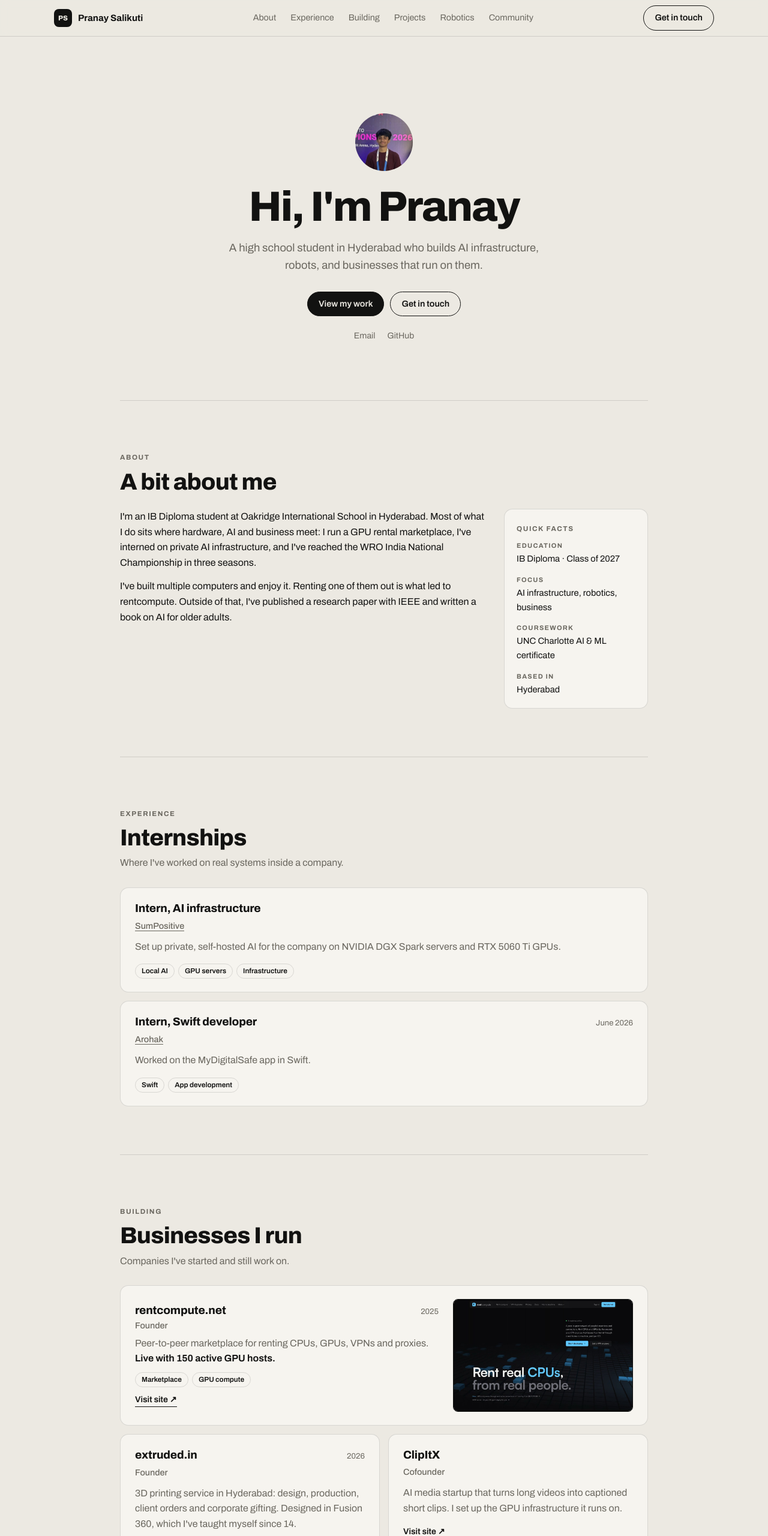
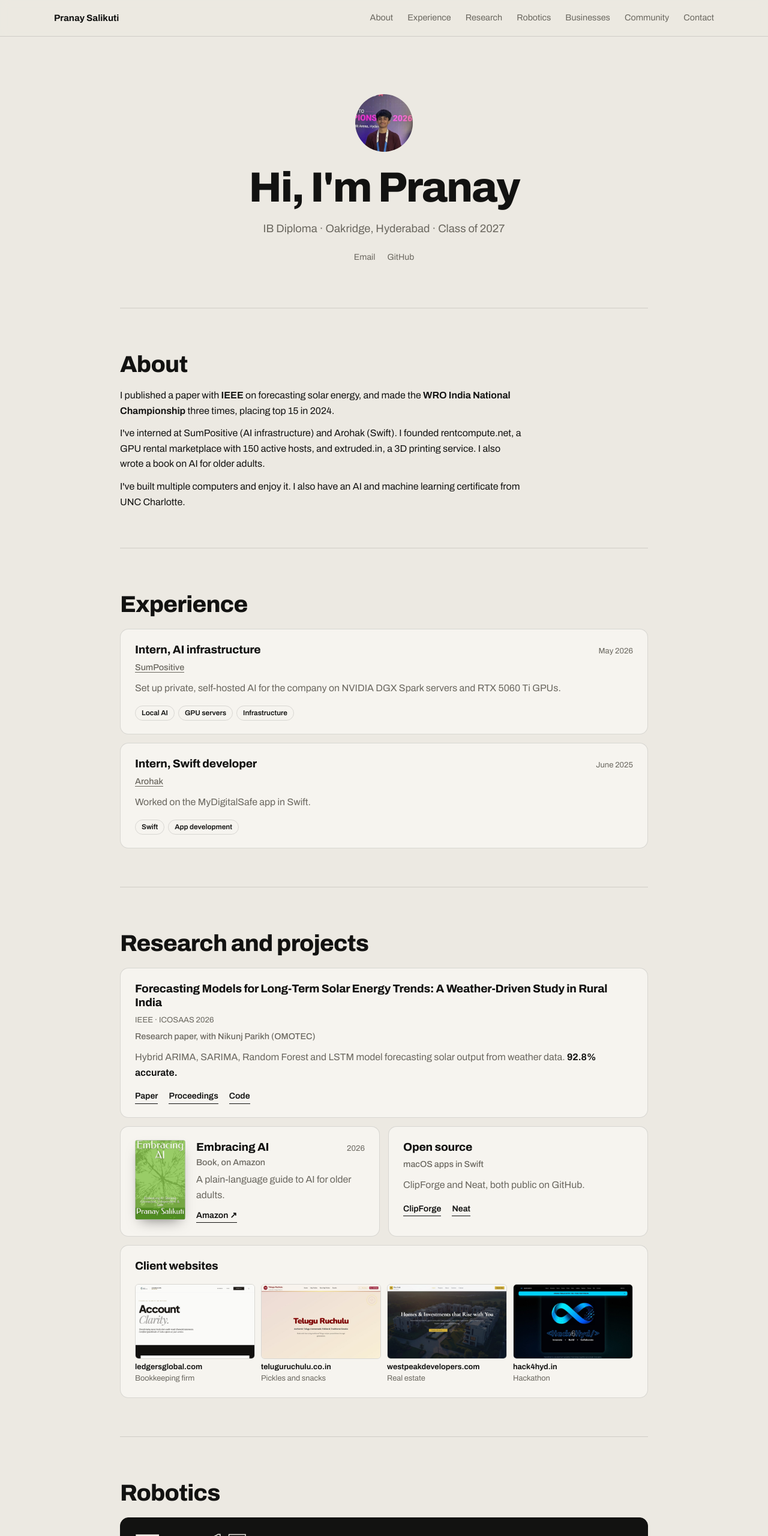
Before and after one commit to prsalikut/pranaysalikuti.com, a plain HTML site: page index.html in a window 1280 px wide. Shown: the top 2560 px of the page at 60% size. Drawn offline with Linux system fonts and the light colour scheme.

Commit message:
Plainer copy, research and robotics first, fix internship dates

```diff
--- a/index.html
+++ b/index.html
@@ -41,7 +41,7 @@ a { color: inherit; }
 @media (max-width: 760px) { .links { display: none; } }
 
 /* hero */
-.hero { text-align: center; padding: clamp(64px, 12vw, 128px) 0 clamp(56px, 9vw, 96px); }
+.hero { text-align: center; padding: clamp(48px, 9vw, 96px) 0 clamp(40px, 7vw, 72px); }
 .face { width: 96px; height: 96px; border-radius: 50%; object-fit: cover; margin: 0 auto 24px; }
 .hero h1 { font-weight: 800; font-stretch: 112%; font-size: clamp(2.4rem, 6.4vw, 4.4rem); line-height: 1.02; letter-spacing: -.03em; }
 .hero p { max-width: 34rem; margin: 18px auto 0; color: var(--mut); font-size: clamp(1.02rem, 1.6vw, 1.15rem); }
@@ -51,11 +51,14 @@ a { color: inherit; }
 .small a:hover { color: var(--ink); }
 
 /* sections */
-section.s { padding: clamp(48px, 7vw, 80px) 0; border-top: 1px solid var(--line); }
+section.s { padding: clamp(40px, 6vw, 64px) 0; border-top: 1px solid var(--line); }
 .eye { font-size: .72rem; font-weight: 700; letter-spacing: .14em; text-transform: uppercase; color: var(--mut); }
+.prose { margin-top: 18px; max-width: 42rem; }
+.prose p + p { margin-top: 12px; }
+.prose b { font-weight: 650; }
 .s h2 { font-weight: 800; font-stretch: 112%; font-size: clamp(1.7rem, 3.6vw, 2.4rem); line-height: 1.1; letter-spacing: -.02em; margin-top: 8px; }
 .s .sub { color: var(--mut); margin-top: 8px; max-width: 40rem; }
-.list { display: grid; gap: 14px; margin-top: 28px; }
+.list { display: grid; gap: 14px; margin-top: 20px; }
 
 /* about */
 .about { display: grid; grid-template-columns: minmax(0, 1fr) 240px; gap: 32px; margin-top: 24px; }
@@ -104,7 +107,7 @@ section.s { padding: clamp(48px, 7vw, 80px) 0; border-top: 1px solid var(--line)
 }
 
 /* contact */
-.contact { display: grid; grid-template-columns: repeat(2, minmax(0, 1fr)); gap: 14px; margin-top: 28px; }
+.contact { display: grid; grid-template-columns: repeat(2, minmax(0, 1fr)); gap: 14px; margin-top: 20px; }
 .contact a { text-decoration: none; background: var(--paper); border: 1px solid var(--line); border-radius: 14px; padding: 20px 22px; transition: border-color .2s, transform .2s; }
 .contact a:hover { border-color: var(--ink); transform: translateY(-2px); }
 .contact b { display: flex; justify-content: space-between; font-weight: 700; }
@@ -117,16 +120,16 @@ footer { padding: 28px 0 40px; color: var(--mut); font-size: .85rem; text-align:
 
 <header class="nav">
   <div class="wrap">
-    <a class="brand" href="#"><i>PS</i>Pranay Salikuti</a>
+    <a class="brand" href="#">Pranay Salikuti</a>
     <nav class="links" aria-label="Sections">
       <a href="#about">About</a>
       <a href="#experience">Experience</a>
-      <a href="#building">Building</a>
-      <a href="#projects">Projects</a>
+      <a href="#projects">Research</a>
       <a href="#robotics">Robotics</a>
+      <a href="#building">Businesses</a>
       <a href="#community">Community</a>
+      <a href="#contact">Contact</a>
     </nav>
-    <a class="btn" href="#contact">Get in touch</a>
   </div>
 </header>
 
@@ -134,11 +137,7 @@ footer { padding: 28px 0 40px; color: var(--mut); font-size: .85rem; text-align:
   <section class="hero wrap">
     <img class="face" src="assets/portrait.jpg" alt="Pranay Salikuti" width="280" height="280">
     <h1>Hi, I'm Pranay</h1>
-    <p>A high school student in Hyderabad who builds AI infrastructure, robots, and businesses that run on them.</p>
-    <div class="cta">
-      <a class="btn solid" href="#building">View my work</a>
-      <a class="btn" href="#contact">Get in touch</a>
-    </div>
+    <p>IB Diploma · Oakridge, Hyderabad · Class of 2027</p>
     <div class="small">
       <a href="mailto:prsalikuti@gmail.com">Email</a>
       <a href="https://github.com/prsalikut" target="_blank" rel="noopener noreferrer">GitHub</a>
@@ -146,35 +145,25 @@ footer { padding: 28px 0 40px; color: var(--mut); font-size: .85rem; text-align:
   </section>
 
   <section class="s wrap" id="about">
-    <span class="eye">About</span>
-    <h2>A bit about me</h2>
-    <div class="about">
-      <div>
-        <p>I'm an IB Diploma student at Oakridge International School in Hyderabad. Most of what I do sits where hardware, AI and business meet: I run a GPU rental marketplace, I've interned on private AI infrastructure, and I've reached the WRO India National Championship in three seasons.</p>
-        <p>I've built multiple computers and enjoy it. Renting one of them out is what led to rentcompute. Outside of that, I've published a research paper with IEEE and written a book on AI for older adults.</p>
-      </div>
-      <div class="facts"><span class="eye">Quick facts</span><dl>
-        <dt>Education</dt><dd>IB Diploma · Class of 2027</dd>
-        <dt>Focus</dt><dd>AI infrastructure, robotics, business</dd>
-        <dt>Coursework</dt><dd>UNC Charlotte AI &amp; ML certificate</dd>
-        <dt>Based in</dt><dd>Hyderabad</dd>
-      </dl></div>
+    <h2>About</h2>
+    <div class="prose">
+      <p>I published a paper with <b>IEEE</b> on forecasting solar energy, and made the <b>WRO India National Championship</b> three times, placing top 15 in 2024.</p>
+      <p>I've interned at SumPositive (AI infrastructure) and Arohak (Swift). I founded rentcompute.net, a GPU rental marketplace with 150 active hosts, and extruded.in, a 3D printing service. I also wrote a book on AI for older adults.</p>
+      <p>I've built multiple computers and enjoy it. I also have an AI and machine learning certificate from UNC Charlotte.</p>
     </div>
   </section>
 
   <section class="s wrap" id="experience">
-    <span class="eye">Experience</span>
-    <h2>Internships</h2>
-    <p class="sub">Where I've worked on real systems inside a company.</p>
+    <h2>Experience</h2>
     <div class="list">
       <article class="card">
-        <div class="top"><h3>Intern, AI infrastructure</h3></div>
+        <div class="top"><h3>Intern, AI infrastructure</h3><span class="when">May 2026</span></div>
         <span class="meta"><a class="ul" href="https://sumpositive.com/" target="_blank" rel="noopener noreferrer">SumPositive</a></span>
         <p>Set up private, self-hosted AI for the company on NVIDIA DGX Spark servers and RTX 5060 Ti GPUs.</p>
         <div class="tags"><span class="tag">Local AI</span><span class="tag">GPU servers</span><span class="tag">Infrastructure</span></div>
       </article>
       <article class="card">
-        <div class="top"><h3>Intern, Swift developer</h3><span class="when">June 2026</span></div>
+        <div class="top"><h3>Intern, Swift developer</h3><span class="when">June 2025</span></div>
         <span class="meta"><a class="ul" href="https://www.arohak.com/" target="_blank" rel="noopener noreferrer">Arohak</a></span>
         <p>Worked on the MyDigitalSafe app in Swift.</p>
         <div class="tags"><span class="tag">Swift</span><span class="tag">App development</span></div>
@@ -182,10 +171,78 @@ footer { padding: 28px 0 40px; color: var(--mut); font-size: .85rem; text-align:
     </div>
   </section>
 
+  <section class="s wrap" id="projects">
+    <h2>Research and projects</h2>
+    <div class="list">
+      <article class="card">
+        <div class="top"><h3>Forecasting Models for Long-Term Solar Energy Trends: A Weather-Driven Study in Rural India</h3><span class="when">IEEE · ICOSAAS 2026</span></div>
+        <span class="meta">Research paper, with Nikunj Parikh (OMOTEC)</span>
+        <p>Hybrid ARIMA, SARIMA, Random Forest and LSTM model forecasting solar output from weather data. <b>92.8% accurate.</b></p>
+        <div class="more"><a class="ul" href="https://ieeexplore.ieee.org/document/11648875" target="_blank" rel="noopener noreferrer">Paper</a><a class="ul" href="https://ieeexplore.ieee.org/xpl/conhome/11648171/proceeding" target="_blank" rel="noopener noreferrer">Proceedings</a><a class="ul" href="https://github.com/prsalikut/solar-power-forecast" target="_blank" rel="noopener noreferrer">Code</a></div>
+      </article>
+      <div class="pair">
+        <article class="card book">
+          <img src="assets/book-cover.jpg" alt="Cover of Embracing AI" width="440" height="700" loading="lazy">
+          <div>
+            <div class="top"><h3>Embracing AI</h3><span class="when">2026</span></div>
+            <span class="meta">Book, on Amazon</span>
+            <p>A plain-language guide to AI for older adults.</p>
+            <div class="more"><a class="ul" href="https://www.amazon.in/dp/B0H6S6FJ6W" target="_blank" rel="noopener noreferrer">Amazon ↗</a></div>
+          </div>
+        </article>
+        <article class="card">
+          <div class="top"><h3>Open source</h3></div>
+          <span class="meta">macOS apps in Swift</span>
+          <p>ClipForge and Neat, both public on GitHub.</p>
+          <div class="more"><a class="ul" href="https://github.com/prsalikut/ClipForge" target="_blank" rel="noopener noreferrer">ClipForge</a><a class="ul" href="https://github.com/prsalikut/Neat" target="_blank" rel="noopener noreferrer">Neat</a></div>
+        </article>
+      </div>
+      <article class="card">
+        <div class="top"><h3>Client websites</h3></div>
+
+        <div class="sites">
+          <a class="site" href="https://ledgersglobal.com" target="_blank" rel="noopener noreferrer"><img src="assets/shot-ledgersglobal.jpg" alt="" width="1100" height="688" loading="lazy"><b>ledgersglobal.com</b><span>Bookkeeping firm</span></a>
+          <a class="site" href="https://teluguruchulu.co.in" target="_blank" rel="noopener noreferrer"><img src="assets/shot-teluguruchulu.jpg" alt="" width="1100" height="688" loading="lazy"><b>teluguruchulu.co.in</b><span>Pickles and snacks</span></a>
+          <a class="site" href="https://westpeakdevelopers.com" target="_blank" rel="noopener noreferrer"><img src="assets/shot-westpeak.jpg" alt="" width="1100" height="688" loading="lazy"><b>westpeakdevelopers.com</b><span>Real estate</span></a>
+          <a class="site" href="https://hack4hyd.in" target="_blank" rel="noopener noreferrer"><img src="assets/shot-hack4hyd.jpg" alt="" width="1100" height="688" loading="lazy"><b>hack4hyd.in</b><span>Hackathon</span></a>
+        </div>
+      </article>
+    </div>
+  </section>
+
+  <section class="s wrap" id="robotics">
+    <h2>Robotics</h2>
+    <div class="list">
+      <article class="card dk">
+        <div class="top"><span class="stat">Top <em>15</em></span><span class="when">WRO India 2024</span></div>
+        <span class="meta">Nationally, with team DIRT-LABS · CAD and algorithm development</span>
+        <p>A self-driving robot that gets around an obstacle course and parks itself: depth-camera vision on a Raspberry Pi 5, an Arduino for control, and a 3D-printed chassis. <b>National Championship in 2023, 2024 and 2026.</b></p>
+        <div class="thumbs">
+          <img src="assets/wro-robot.jpg" alt="The 2024 robot" width="1073" height="1100" loading="lazy">
+          <img src="assets/wro-event.jpg" alt="WRO India 2024 competition floor" width="825" height="1100" loading="lazy">
+          <img src="assets/wro26-nationals.jpg" alt="At the WRO India National Championship 2026" width="1045" height="1100" loading="lazy">
+          <img src="assets/wro26-robot.jpg" alt="The 2026 robot" width="1100" height="825" loading="lazy">
+        </div>
+        <div class="more"><a class="ul" href="https://wroindia.org/season-2024/result/" target="_blank" rel="noopener noreferrer">2024 rankings</a><a class="ul" href="assets/dirt-labs-wro-2024-engineering-doc.pdf" target="_blank" rel="noopener">Engineering doc</a><a class="ul" href="https://github.com/Dhruva-Sammeta/WRO-2024" target="_blank" rel="noopener noreferrer">2024 code</a><a class="ul" href="https://github.com/prsalikut/wro-2026" target="_blank" rel="noopener noreferrer">2026 code</a></div>
+      </article>
+      <div class="pair">
+        <article class="card">
+          <div class="top"><h3>Bot Works</h3></div>
+          <span class="meta">Cofounder and president</span>
+          <p>School robotics club. Runs Build24, a 24-hour hackathon.</p>
+          <div class="more"><a class="ul" href="https://bot-works.tech/" target="_blank" rel="noopener noreferrer">Build24 ↗</a></div>
+        </article>
+        <article class="card">
+          <div class="top"><h3>Hack4Hyd</h3><span class="when">3rd place</span></div>
+          <span class="meta">Hackathon at T-Hub, Hyderabad</span>
+          <img class="shot" style="margin-top:10px" src="assets/hack4hyd-stage.jpg" alt="Presenting at Hack4Hyd" width="1200" height="900" loading="lazy">
+        </article>
+      </div>
+    </div>
+  </section>
+
   <section class="s wrap" id="building">
-    <span class="eye">Building</span>
-    <h2>Businesses I run</h2>
-    <p class="sub">Companies I've started and still work on.</p>
+    <h2>Businesses</h2>
     <div class="list">
       <article class="card split">
         <div>
@@ -214,85 +271,9 @@ footer { padding: 28px 0 40px; color: var(--mut); font-size: .85rem; text-align:
     </div>
   </section>
 
-  <section class="s wrap" id="projects">
-    <span class="eye">Projects</span>
-    <h2>Research and things I've made</h2>
-    <p class="sub">Published work, writing and software.</p>
-    <div class="list">
-      <article class="card">
-        <div class="top"><h3>Forecasting Models for Long-Term Solar Energy Trends: A Weather-Driven Study in Rural India</h3><span class="when">IEEE · ICOSAAS 2026</span></div>
-        <span class="meta">Research paper, with Nikunj Parikh (OMOTEC)</span>
-        <p>Hybrid ARIMA, SARIMA, Random Forest and LSTM model forecasting solar output from weather data. <b>92.8% accurate.</b></p>
-        <div class="more"><a class="ul" href="https://ieeexplore.ieee.org/document/11648875" target="_blank" rel="noopener noreferrer">Paper</a><a class="ul" href="https://ieeexplore.ieee.org/xpl/conhome/11648171/proceeding" target="_blank" rel="noopener noreferrer">Proceedings</a><a class="ul" href="https://github.com/prsalikut/solar-power-forecast" target="_blank" rel="noopener noreferrer">Code</a></div>
-      </article>
-      <div class="pair">
-        <article class="card book">
-          <img src="assets/book-cover.jpg" alt="Cover of Embracing AI" width="440" height="700" loading="lazy">
-          <div>
-            <div class="top"><h3>Embracing AI</h3><span class="when">2026</span></div>
-            <span class="meta">Book, on Amazon</span>
-            <p>A plain-language guide to AI for older adults: staying connected, independent and safe.</p>
-            <div class="more"><a class="ul" href="https://www.amazon.in/dp/B0H6S6FJ6W" target="_blank" rel="noopener noreferrer">Amazon ↗</a></div>
-          </div>
-        </article>
-        <article class="card">
-          <div class="top"><h3>Open source</h3></div>
-          <span class="meta">macOS apps in Swift</span>
-          <p>ClipForge and Neat, both public on GitHub.</p>
-          <div class="more"><a class="ul" href="https://github.com/prsalikut/ClipForge" target="_blank" rel="noopener noreferrer">ClipForge</a><a class="ul" href="https://github.com/prsalikut/Neat" target="_blank" rel="noopener noreferrer">Neat</a></div>
-        </article>
-      </div>
-      <article class="card">
-        <div class="top"><h3>Client websites</h3></div>
-        <span class="meta">Built for local businesses and a hackathon</span>
-        <div class="sites">
-          <a class="site" href="https://ledgersglobal.com" target="_blank" rel="noopener noreferrer"><img src="assets/shot-ledgersglobal.jpg" alt="" width="1100" height="688" loading="lazy"><b>ledgersglobal.com</b><span>Bookkeeping firm</span></a>
-          <a class="site" href="https://teluguruchulu.co.in" target="_blank" rel="noopener noreferrer"><img src="assets/shot-teluguruchulu.jpg" alt="" width="1100" height="688" loading="lazy"><b>teluguruchulu.co.in</b><span>Pickles and snacks</span></a>
-          <a class="site" href="https://westpeakdevelopers.com" target="_blank" rel="noopener noreferrer"><img src="assets/shot-westpeak.jpg" alt="" width="1100" height="688" loading="lazy"><b>westpeakdevelopers.com</b><span>Real estate</span></a>
-          <a class="site" href="https://hack4hyd.in" target="_blank" rel="noopener noreferrer"><img src="assets/shot-hack4hyd.jpg" alt="" width="1100" height="688" loading="lazy"><b>hack4hyd.in</b><span>Hackathon</span></a>
-        </div>
-      </article>
-    </div>
-  </section>
-
-  <section class="s wrap" id="robotics">
-    <span class="eye">Robotics</span>
-    <h2>Competitions and hackathons</h2>
-    <p class="sub">WRO India, Future Engineers, plus the club and hackathon I run.</p>
-    <div class="list">
-      <article class="card dk">
-        <div class="top"><span class="stat">Top <em>15</em></span><span class="when">WRO India 2024</span></div>
-        <span class="meta">Nationally, with team DIRT-LABS · CAD and algorithm development</span>
-        <p>A self-driving robot that gets around an obstacle course and parks itself: depth-camera vision on a Raspberry Pi 5, an Arduino for control, and a 3D-printed chassis. <b>National Championship in 2023, 2024 and 2026.</b></p>
-        <div class="thumbs">
-          <img src="assets/wro-robot.jpg" alt="The 2024 robot" width="1073" height="1100" loading="lazy">
-          <img src="assets/wro-event.jpg" alt="WRO India 2024 competition floor" width="825" height="1100" loading="lazy">
-          <img src="assets/wro26-nationals.jpg" alt="At the WRO India National Championship 2026" width="1045" height="1100" loading="lazy">
-          <img src="assets/wro26-robot.jpg" alt="The 2026 robot" width="1100" height="825" loading="lazy">
-        </div>
-        <div class="more"><a class="ul" href="https://wroindia.org/season-2024/result/" target="_blank" rel="noopener noreferrer">2024 rankings</a><a class="ul" href="assets/dirt-labs-wro-2024-engineering-doc.pdf" target="_blank" rel="noopener">Engineering doc</a><a class="ul" href="https://github.com/Dhruva-Sammeta/WRO-2024" target="_blank" rel="noopener noreferrer">2024 code</a><a class="ul" href="https://github.com/prsalikut/wro-2026" target="_blank" rel="noopener noreferrer">2026 code</a></div>
-      </article>
-      <div class="pair">
-        <article class="card">
-          <div class="top"><h3>Bot Works</h3></div>
-          <span class="meta">Cofounder and president</span>
-          <p>Our school robotics club. We run Build24, a 24-hour hardware and software hackathon.</p>
-          <div class="more"><a class="ul" href="https://bot-works.tech/" target="_blank" rel="noopener noreferrer">Build24 ↗</a></div>
-        </article>
-        <article class="card">
-          <div class="top"><h3>Hack4Hyd</h3><span class="when">3rd place</span></div>
-          <span class="meta">Hackathon at T-Hub, Hyderabad</span>
-          <img class="shot" style="margin-top:10px" src="assets/hack4hyd-stage.jpg" alt="Presenting at Hack4Hyd" width="1200" height="900" loading="lazy">
-        </article>
-      </div>
-    </div>
-  </section>
-
   <section class="s wrap" id="community">
-    <span class="eye">Community</span>
-    <h2>Giving back</h2>
-    <p class="sub">Teaching people about technology and the world around them.</p>
-    <div class="pair" style="margin-top:28px">
+    <h2>Community</h2>
+    <div class="pair" style="margin-top:20px">
       <article class="card">
         <img class="shot" src="assets/yt-ai-guide.jpg" alt="Slide from the AI workshop" width="960" height="540" loading="lazy">
         <div class="top" style="margin-top:10px"><h3>AI workshop for older adults</h3></div>
@@ -308,9 +289,7 @@ footer { padding: 28px 0 40px; color: var(--mut); font-size: .85rem; text-align:
   </section>
 
   <section class="s wrap" id="contact">
-    <span class="eye">Contact</span>
-    <h2>Let's get in touch</h2>
-    <p class="sub">Happy to talk about AI infrastructure, robotics or building something together.</p>
+    <h2>Contact</h2>
     <div class="contact">
       <a href="mailto:prsalikuti@gmail.com"><b>Email <span aria-hidden="true">→</span></b><span>prsalikuti@gmail.com</span></a>
       <a href="https://github.com/prsalikut" target="_blank" rel="noopener noreferrer"><b>GitHub <span aria-hidden="true">→</span></b><span>github.com/prsalikut</span></a>
```
